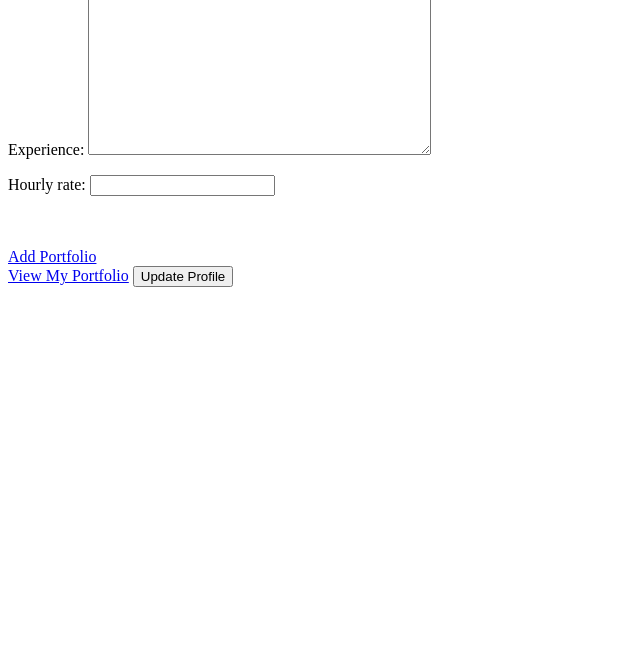
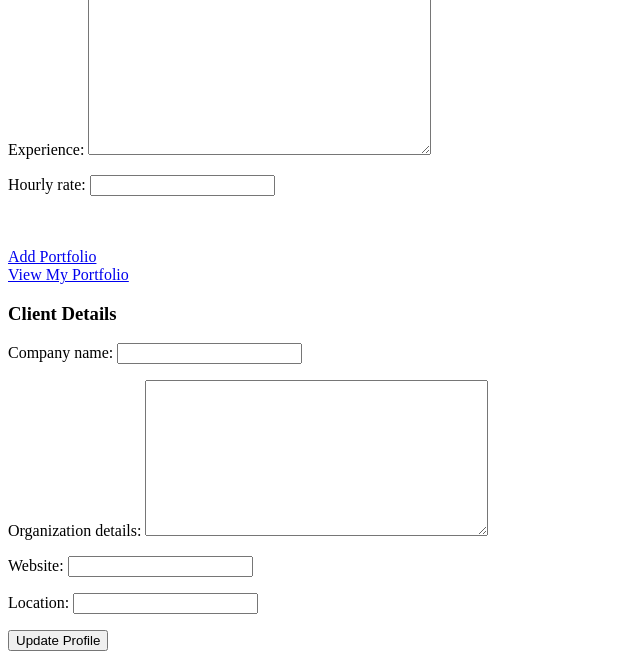
Before and after one commit to josetessa940-source/Freelance-Marketplace, a Django app: template templates/profile.html in a window 1280 px wide. Shown: the part 615-1274 px from the top of the page, without its empty margins (0-640 px from the left). Before the commit the page ends 902 px from the top, so only its background shows below. Run offline with Django 5.2, Linux system fonts and the light colour scheme; the template is opened without the code that fills it: values that come from a table or form of the project are taken from there, others are empty.

Commit message:
client profile and role based permissions and admin security

```diff
--- a/appfreelance/admin.py
+++ b/appfreelance/admin.py
@@ -1,3 +1,4 @@
 from django.contrib import admin
-from .models import *
-# Register your models here.
+from .models import CustomUser
+
+admin.site.register(CustomUser)
--- a/appfreelance/forms.py
+++ b/appfreelance/forms.py
@@ -39,3 +39,8 @@ class PortfolioItemForm(forms.ModelForm):
     class Meta:
         model = PortfolioItem
         fields = ['title', 'description', 'project_url']
+
+class ClientProfileForm(forms.ModelForm):
+    class Meta:
+        model = ClientProfile
+        fields=['company_name','organization_details','website','location']
--- a/appfreelance/models.py
+++ b/appfreelance/models.py
@@ -31,3 +31,12 @@ class PortfolioItem(models.Model):
 
     def __str__(self):
         return self.title
+
+class ClientProfile(models.Model):
+    user=models.OneToOneField(CustomUser,on_delete=models.CASCADE)
+    company_name=models.CharField(max_length=100,blank=True)
+    organization_details=models.TextField(blank=True)
+    website=models.URLField(blank=True)
+    location=models.CharField(max_length=100,blank=True)
+    def __str__(self):
+        return self.user.username
--- a/templates/profile.html
+++ b/templates/profile.html
@@ -28,6 +28,10 @@
     <a href="{% url 'portfolio' %}">Add Portfolio</a><br>
     <a href="{% url 'view_portfolio' %}">View My Portfolio</a>
 {% endif %}
+    {% if client_form %}
+        <h3>Client Details</h3>
+    {{ client_form.as_p }}
+    {% endif %}
     <button type="submit">Update Profile</button>
 </form>
 </body>
```
Also changed, not shown: appfreelance/views.py (+27 -12 lines), appfreelance/migrations/0006_clientprofile.py (added), db.sqlite3.
